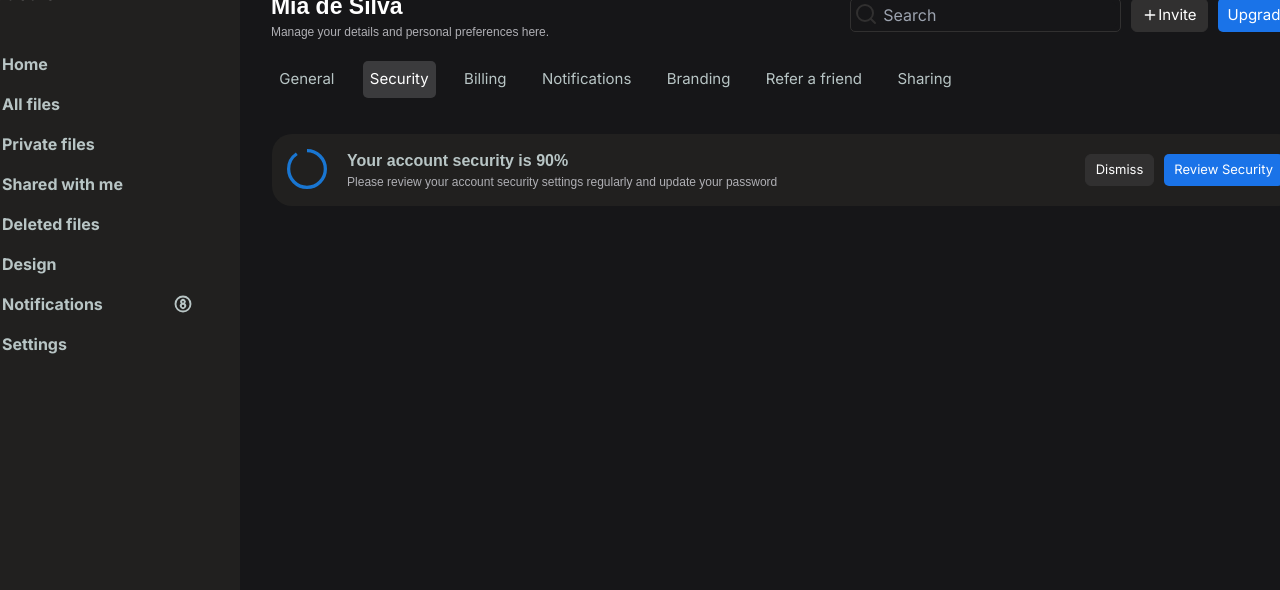
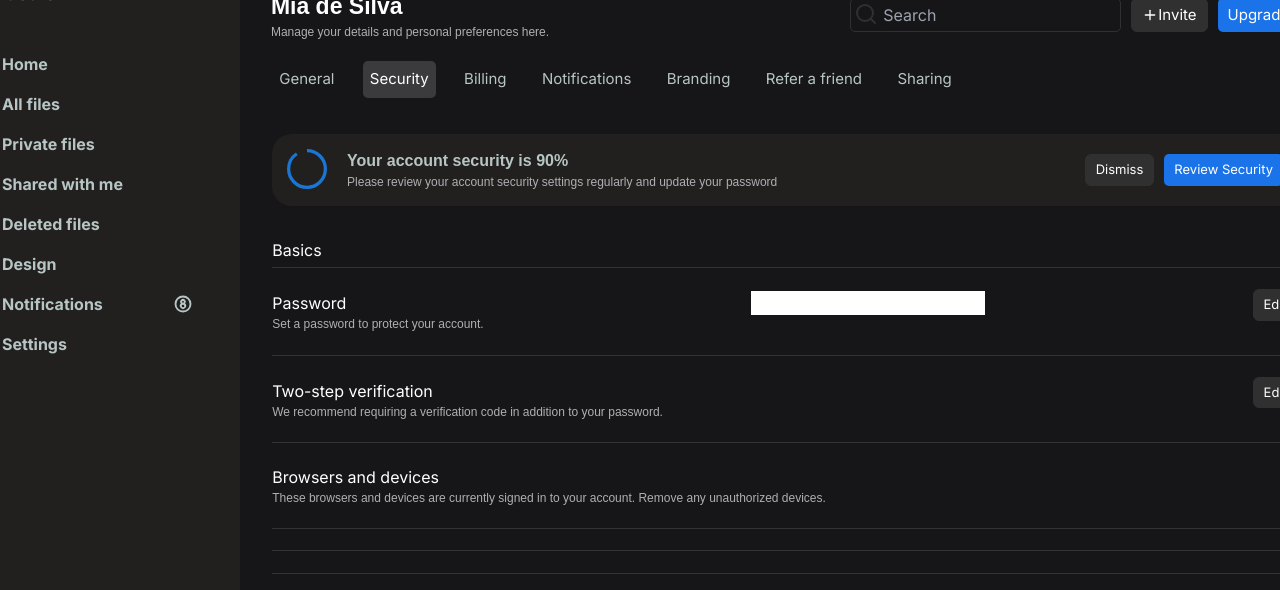
Before and after one commit to jcheq/design-ui, a Next.js app: page /Settings in a window 1280 px wide. Both pictures are taken after a click on the element "Security". Shown: the top 590 px of the page. Built offline with nearby package versions, Linux system fonts and the light colour scheme.

Commit message:
finished most of common stuff

```diff
--- a/src/app/Settings/page.tsx
+++ b/src/app/Settings/page.tsx
@@ -76,6 +76,88 @@ const Settings = () => {
               </div>
 
             </div>
+            <div className="basic">
+              Basics
+              <hr className="line"/>
+            </div>
+            <div className="password">
+              <div className="passInfo">
+
+                Password
+                <p className="description">Set a password to protect your account.</p>
+
+              </div>
+              <div className="hidden"></div>
+                <input type="password" id="psw" name="psw" pattern="(?=.*\d)(?=.*[a-z])(?=.*[A-Z]).{8,}"/>
+              <div className="hidden"></div>
+              <button className="edit">Edit</button>
+
+
+
+            </div>
+            <div className="basic">
+              <hr className="line"/>
+            </div>
+            <div className="twostep">
+              <div className="passInfo">
+
+                Two-step verification
+                <p className="description">We recommend requiring a verification code in addition to your password.</p>
+
+              </div>
+              {/* <div className="hidden">
+
+              </div> */}
+              <button className="edit">Edit</button>
+
+            </div>
+
+
+            <div className="basic">
+              <hr className="line"/>
+            </div>
+
+            <div className="twostep">
+              <div className="passInfo">
+
+                Browsers and devices
+                <p className="description">These browsers and devices are currently signed in to your account. Remove any unauthorized devices.</p>
+
+              </div>
+            </div>
+
+            <div className="basic">
+              <hr className="line"/>
+            </div>
+
+
+            <div className="basic">
+              <hr className="line"/>
+            </div>
+
+
+            <div className="basic">
+              <hr className="line"/>
+            </div>
+
+            <div className="basic">
+              <hr className="line"/>
+            </div>
+
+            <div className="basic">
+              <hr className="line"/>
+            </div>
+
+
+
+
+
+
+
+
+
+
+
           </div>
 
           <div className={toggleState === 3 ? "content activeContent" : "content"}>
@@ -98,7 +180,13 @@ const Settings = () => {
             <div className="sharing"> Sharing</div>
           </div>
 
+
+
+
+
         </div>
+
+
 
       </div>
 
--- a/src/app/globals.css
+++ b/src/app/globals.css
@@ -248,3 +248,63 @@
   font-size: 16px;
   color: #B8C5C5;
 }
+
+.line {
+
+  width: 100%;
+  border: none;
+  height: 1px;
+  background-color: #333; /* Adjust the color as needed */
+  margin-top: 5px;;
+}
+
+.basic {
+  margin: 2%;
+
+}
+
+.password {
+  margin: 2%;
+  display: flex;
+  flex-direction: left;
+  justify-content: space-between;
+  /* background-color: blue; */
+  /* padding: 10px; */
+  align-items:baseline;
+}
+
+.passInfo {
+  /* justify-content: space-between; */
+  /* display: flex; */
+  /* gap: 50px; */
+  /* background-color: blue; */
+
+}
+
+.hidden {
+
+
+}
+
+.edit {
+  border-radius: 5px;
+  padding: 5px;
+  padding-left: 10px;
+  padding-right: 10px;
+  background-color: #313030;
+
+  cursor: pointer;
+  border-radius: 6px;
+  border-width: thin;
+  border-color: #313030;
+
+  font-size: 13px;
+}
+
+.twostep {
+  margin: 2%;
+  display: flex;
+  flex-direction: left;
+  justify-content: space-between;
+  align-items:baseline;
+}
```
Lines whose indentation alone changed are shown as unchanged.
